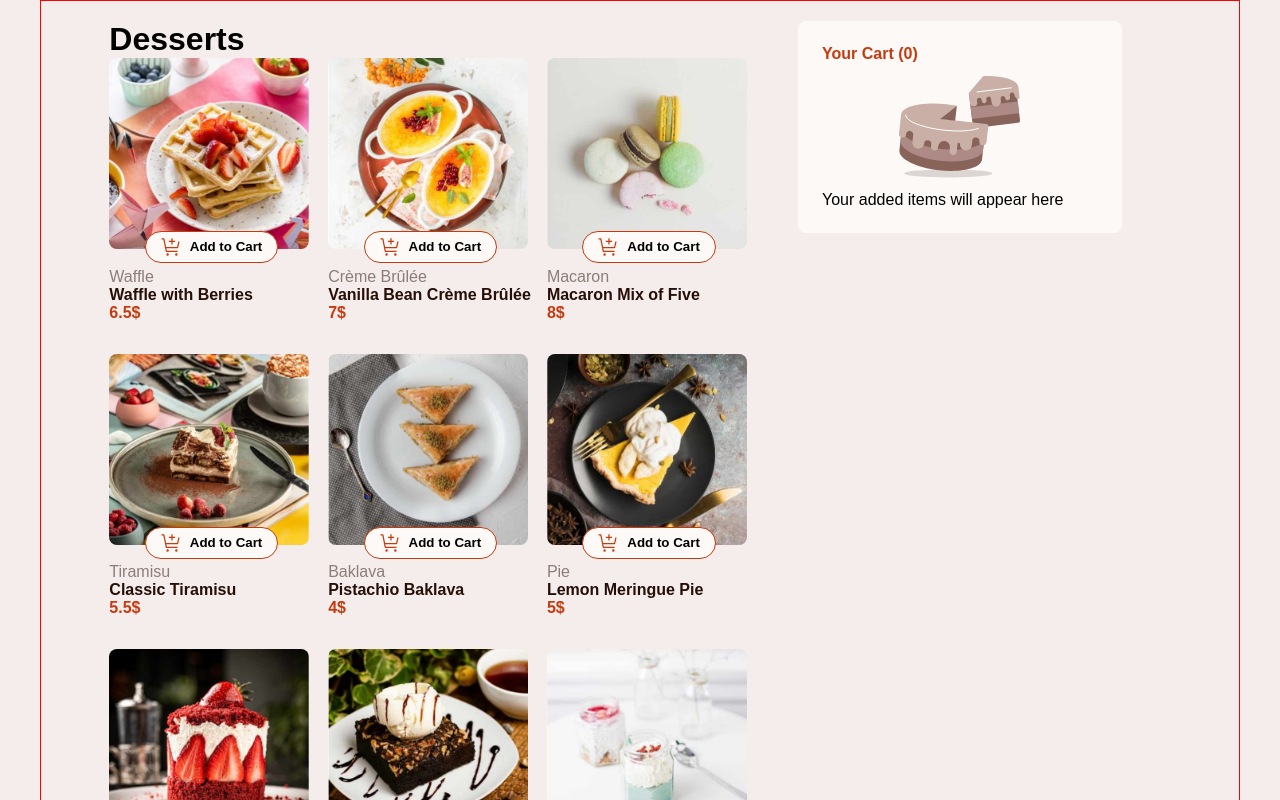
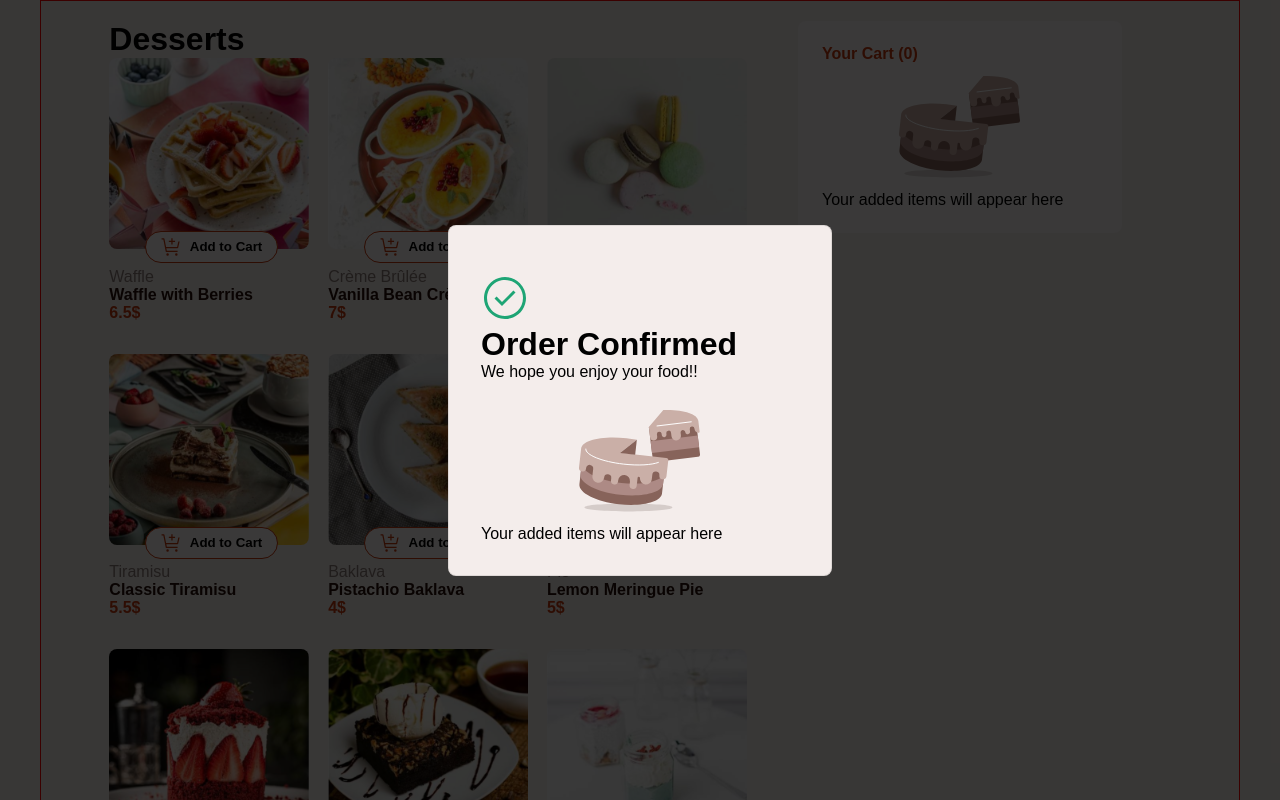
Before and after one commit to zakariyaxaaji/productListWithCart, a React (Vite) app: page / in a window 1280 px wide. Shown: the top 800 px of the page. Built offline with nearby package versions, Linux system fonts and the light colour scheme; a web font is replaced by a local one.

Commit message:
working on the overlay, problems keep poping up 😣

```diff
--- a/src/App.jsx
+++ b/src/App.jsx
@@ -10,7 +10,7 @@ const App = () => {
     <div>
       <Container>
         <ProductList />
-        <Cart /> {/* cart here is not using any props */}
+        <Cart />
         <Overlay/>
       </Container>
     </div>
--- a/src/main.css
+++ b/src/main.css
@@ -72,4 +72,11 @@ a {
   width: 100vw;
   height: 100vh;
   position: absolute;
+  top: 0;
+  left: 0;
+  display: flex;
+  justify-content: center;
+  align-items: center;
+  background-color: rgb(0 0 0 / 77%);
+
 }
```
